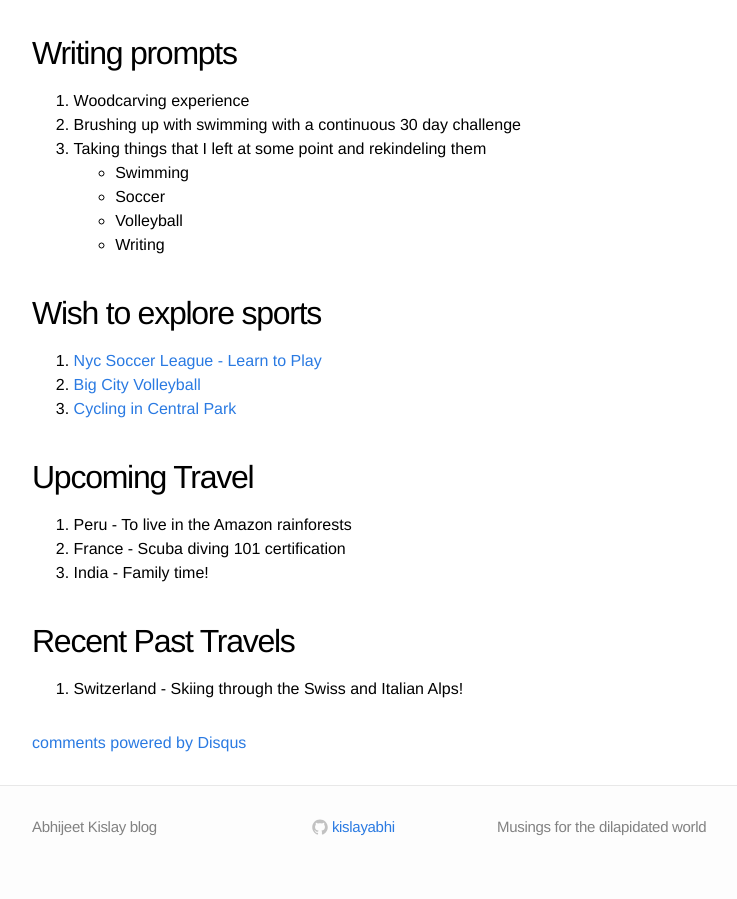
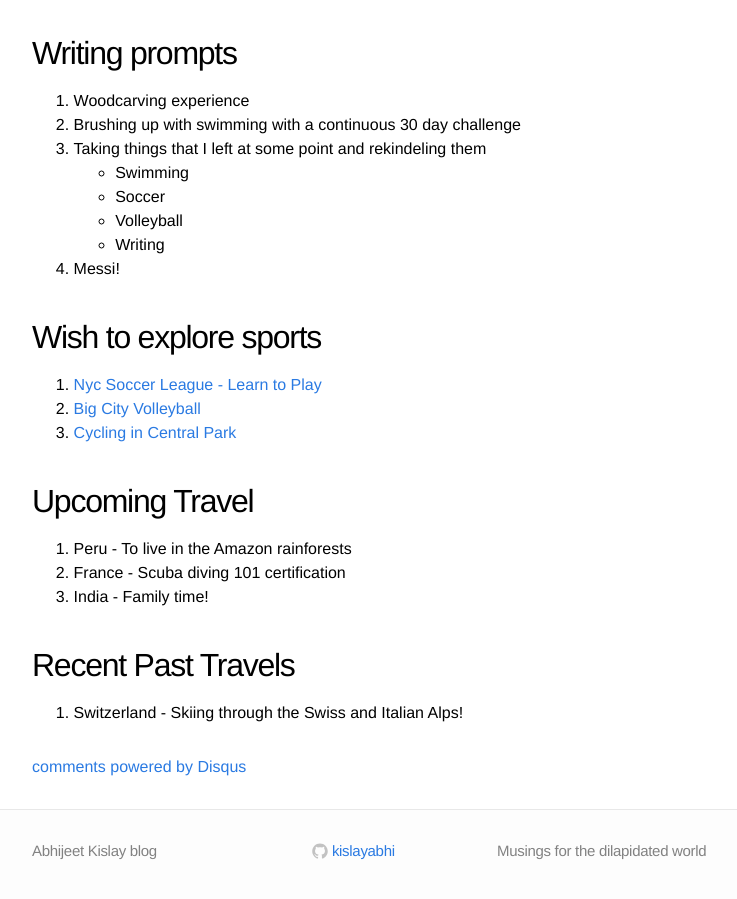
Before and after one commit to kislayabhi/kislayabhi.github.io, a Jekyll site: the page built from _posts/2024-7-23-My-personal-playlist.md, in a window 1280 px wide and 900 px high, scrolled down 2892 px. Shown: the whole window, without its empty margins (208-945 px from the left). Built offline with Jekyll 4.4.1, drawn with Linux system fonts in a browser that asks for light colours; comment, search, counter and statistics services are not loaded.

Commit message:
Update 2024-7-23-My-personal-playlist.md

```diff
--- a/_posts/2024-7-23-My-personal-playlist.md
+++ b/_posts/2024-7-23-My-personal-playlist.md
@@ -97,6 +97,7 @@ I have only recently started realizing that there are certain things out there i
    - Soccer
    - Volleyball
    - Writing
+4. Messi!
 
 ## Wish to explore sports
 1. [Nyc Soccer League - Learn to Play](https://www.betterplayer.com/)
```
